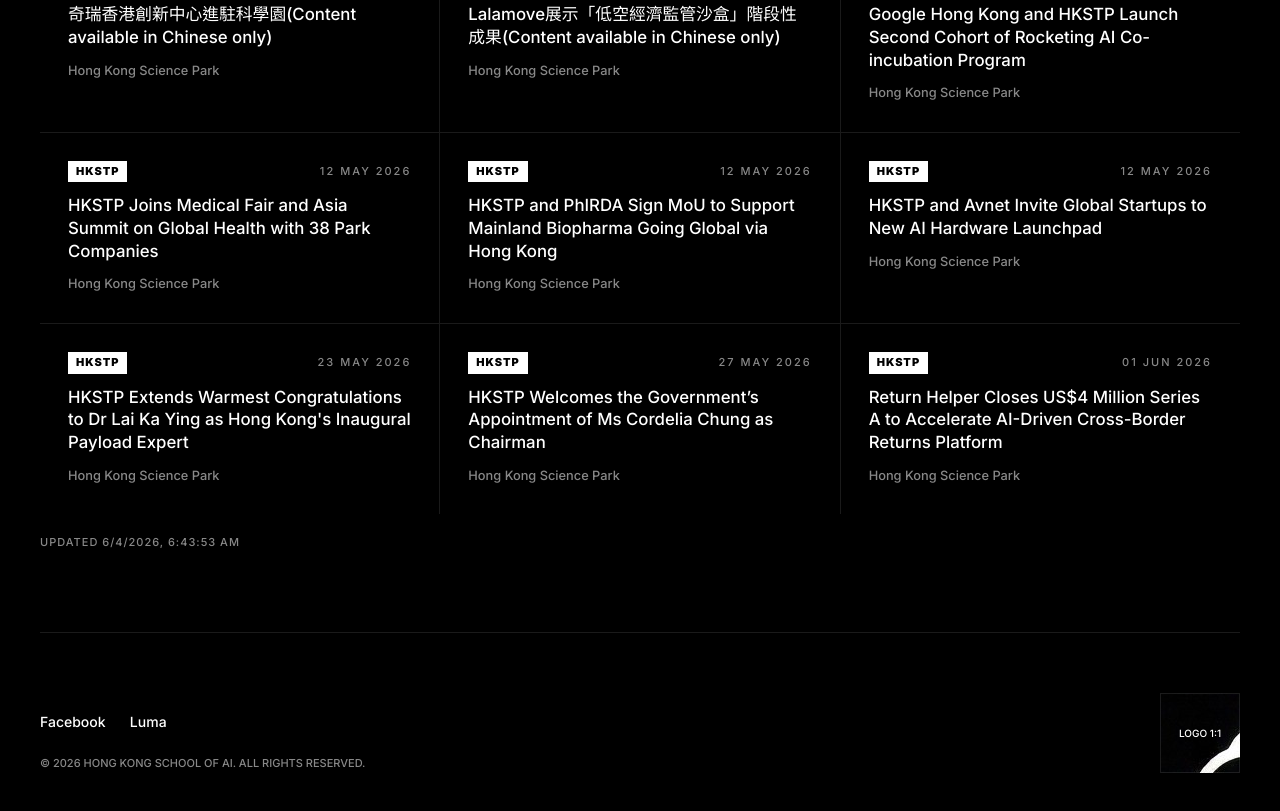
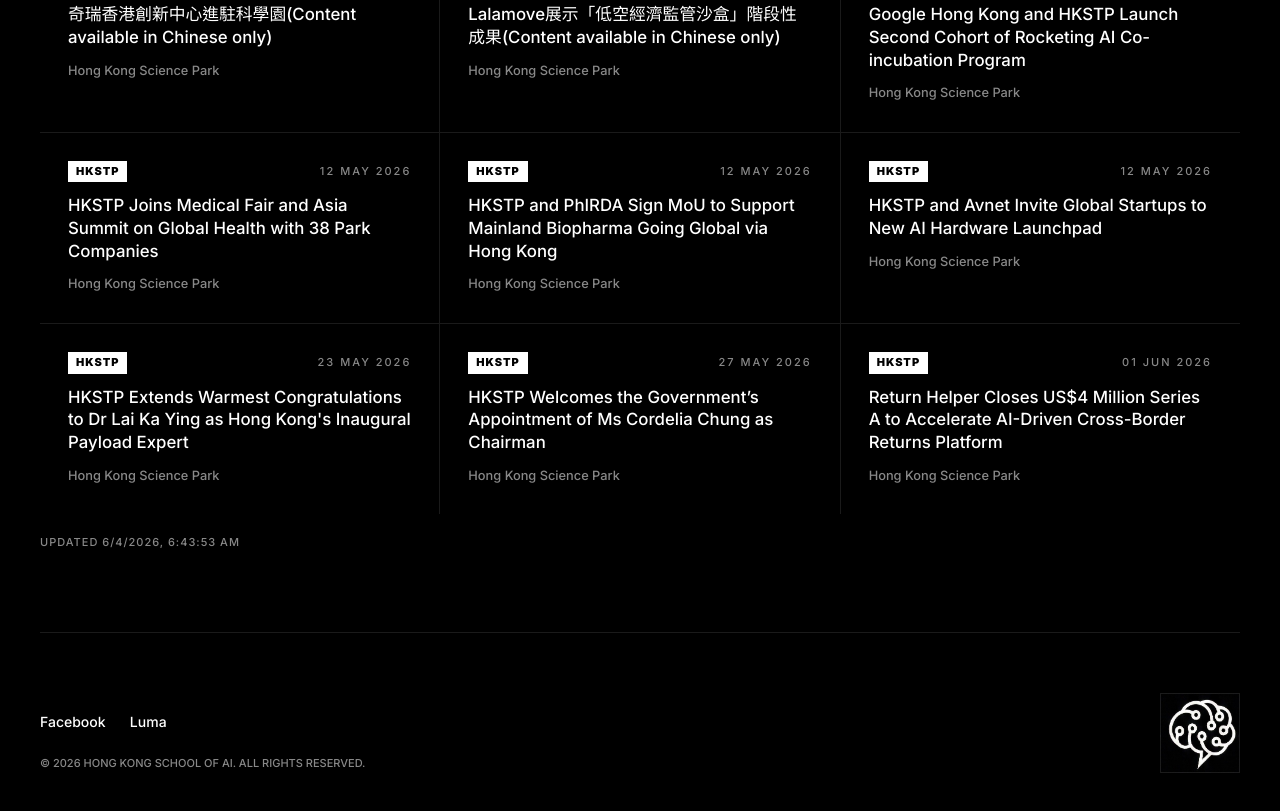
Before and after one commit to NewJerseyStyle/soai-landing, a plain HTML site: page index.html in a window 1280 px wide. Shown: the part 2234-3045 px from the top of the page. Drawn offline with Linux system fonts and the light colour scheme.

Commit message:
resize square logo

```diff
--- a/index.html
+++ b/index.html
@@ -190,7 +190,7 @@
         }
 
         .social-links a { color: var(--fg); text-decoration: none; margin-right: 20px; font-size: 14px; }
-        .logo-sq { width: 80px; height: 80px; background: url('logo-11.jpeg'); border: 1px solid var(--border); display: flex; align-items: center; justify-content: center; font-size: 10px; }
+        .logo-sq { width: 80px; height: 80px; background: url('logo-11.jpeg'); background-size: cover; border: 1px solid var(--border); display: flex; align-items: center; justify-content: center; font-size: 10px; }
 
         /* Animations */
         .reveal { opacity: 0; transform: translateY(20px); transition: all 0.8s ease-out; }
@@ -290,7 +290,7 @@
                 </div>
                 <p style="margin-top: 20px; font-size: 11px; color: var(--muted);">© 2026 HONG KONG SCHOOL OF AI. ALL RIGHTS RESERVED.</p>
             </div>
-            <div class="logo-sq">LOGO 1:1</div>
+            <div class="logo-sq"></div>
         </footer>
     </div>
 
```
